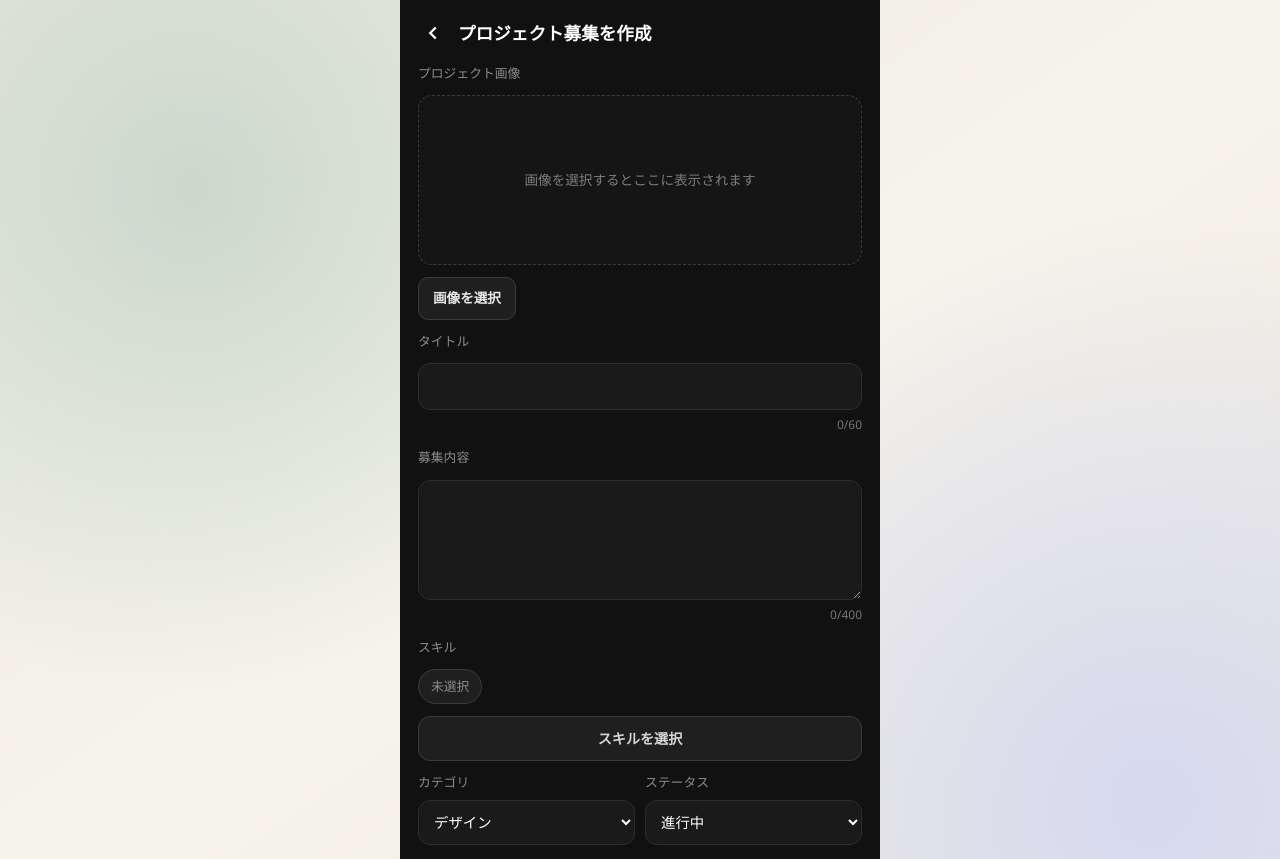
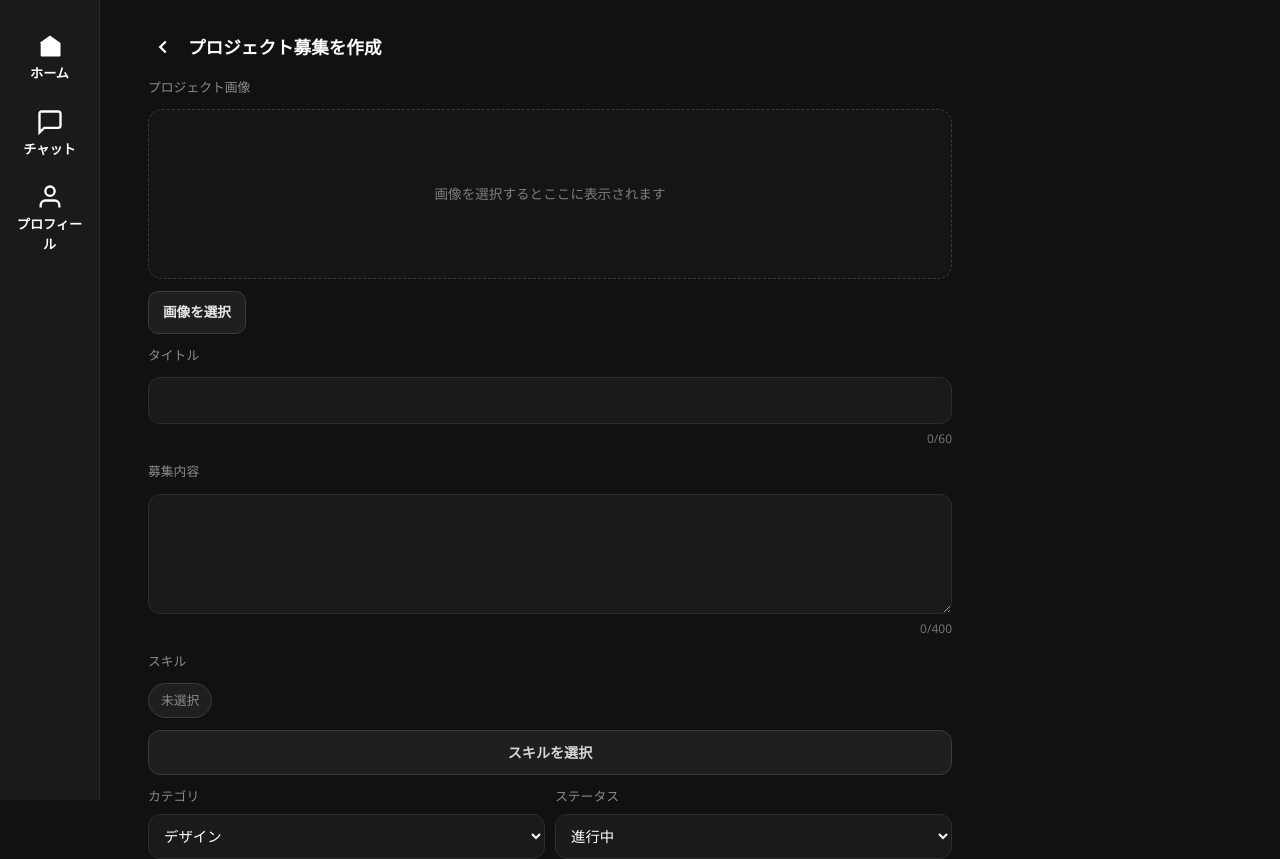
Before and after one commit to quinn-sasha/GDGoC-Hackathon, a Next.js app in the folder frontend/: page /project/recruit in a window 1280 px wide. Shown: the top 859 px of the page. Built offline with nearby package versions, Linux system fonts and the light colour scheme.

Commit message:
fix: プロジェクト募集画面のPC/モバイル対応・JSX構造・フック呼び出し修正

```diff
--- a/frontend/app/project/recruit/page.tsx
+++ b/frontend/app/project/recruit/page.tsx
@@ -1,7 +1,10 @@
+
 "use client";
+// 以降、importやロジックは"use client"の後に
 
 import { useRouter } from "next/navigation";
-import { useMemo, useState, type ChangeEvent, type FormEvent } from "react";
+import { useMemo, useState, useEffect, type ChangeEvent, type FormEvent } from "react";
+import { isMobileUA } from "@/lib/device";
 import { HOME_CATEGORIES } from "@/lib/mock-data";
 
 function isAllCategory(category: string) {
@@ -36,6 +39,15 @@ const TITLE_MAX = 60;
 const DESCRIPTION_MAX = 400;
 
 export default function ProjectRecruitPage() {
+  // SSR安全なデバイス判定
+  const [isMobile, setIsMobile] = useState(false);
+  useEffect(() => {
+    setIsMobile(isMobileUA());
+    const handleResize = () => setIsMobile(isMobileUA());
+    window.addEventListener("resize", handleResize);
+    return () => window.removeEventListener("resize", handleResize);
+  }, []);
+
   const router = useRouter();
   const categoryOptions = useMemo(() => {
     const options = HOME_CATEGORIES.filter((category) => !isAllCategory(category));
@@ -137,15 +149,66 @@ export default function ProjectRecruitPage() {
   };
 
   return (
+    <div style={{
+      minHeight: "100vh",
+      maxWidth: isMobile ? 480 : "100vw",
+      margin: isMobile ? "0 auto" : "0",
+      background: "#111111",
+      color: "#ffffff",
+      fontFamily: "'Segoe UI', sans-serif",
+      position: "relative",
+      paddingLeft: isMobile ? 0 : 100,
+    }}>
+      {/* PC用ナビゲーションバー */}
+      {!isMobile && (
+        <nav
+          style={{
+            position: "fixed",
+            top: 0,
+            left: 0,
+            height: "100vh",
+            width: 100,
+            background: "#1a1a1a",
+            borderRight: "1px solid #2a2a2a",
+            display: "flex",
+            flexDirection: "column",
+            justifyContent: "flex-start",
+            alignItems: "center",
+            padding: "32px 0 0",
+            zIndex: 100,
+            gap: 8,
+          }}
+        >
+          <button style={{ background: "none", border: "none", color: "#fff", cursor: "pointer", display: "flex", flexDirection: "column", alignItems: "center", gap: 4, fontSize: "0.82rem", marginBottom: 16, padding: "0 12px" }} onClick={() => router.push("/home") }>
+            <svg width="28" height="28" viewBox="0 0 24 24" fill="currentColor">
+              <path d="M3 9.5L12 3l9 6.5V20a1 1 0 0 1-1 1H5a1 1 0 0 1-1-1V9.5z" />
+            </svg>
+            <span style={{ fontSize: "0.82rem", color: "#fff", fontWeight: 700 }}>ホーム</span>
+          </button>
+          <button style={{ background: "none", border: "none", color: "#fff", cursor: "pointer", display: "flex", flexDirection: "column", alignItems: "center", gap: 4, fontSize: "0.82rem", marginBottom: 16, padding: "0 12px" }} onClick={() => router.push("/chat") }>
+            <svg width="28" height="28" viewBox="0 0 24 24" fill="none" stroke="currentColor" strokeWidth="2">
+              <path d="M21 15a2 2 0 0 1-2 2H7l-4 4V5a2 2 0 0 1 2-2h14a2 2 0 0 1 2 2z" />
+            </svg>
+            <span style={{ fontSize: "0.82rem", color: "#fff", fontWeight: 700 }}>チャット</span>
+          </button>
+          <button style={{ background: "none", border: "none", color: "#fff", cursor: "pointer", display: "flex", flexDirection: "column", alignItems: "center", gap: 4, fontSize: "0.82rem", marginBottom: 16, padding: "0 12px" }} onClick={() => router.push("/profile/me") }>
+            <svg width="28" height="28" viewBox="0 0 24 24" fill="none" stroke="currentColor" strokeWidth="2">
+              <path d="M20 21v-2a4 4 0 0 0-4-4H8a4 4 0 0 0-4 4v2" />
+              <circle cx="12" cy="7" r="4" />
+            </svg>
+            <span style={{ fontSize: "0.82rem", color: "#fff", fontWeight: 700 }}>プロフィール</span>
+          </button>
+        </nav>
+      )}
       <main
         style={{
           minHeight: "100vh",
-        maxWidth: 480,
-        margin: "0 auto",
+          maxWidth: isMobile ? 480 : 900,
+          margin: isMobile ? "0 auto" : "0",
           background: "#111111",
           color: "#ffffff",
           fontFamily: "'Segoe UI', sans-serif",
-        padding: "18px 18px 26px",
+          padding: isMobile ? "18px 18px 26px" : "32px 48px 40px 48px",
         }}
       >
       <header style={{ display: "flex", alignItems: "center", gap: 10, marginBottom: 16 }}>
@@ -516,5 +579,6 @@ export default function ProjectRecruitPage() {
         </div>
       ) : null}
     </main>
+  </div>
   );
 }
```
Lines whose indentation alone changed are shown as unchanged.
